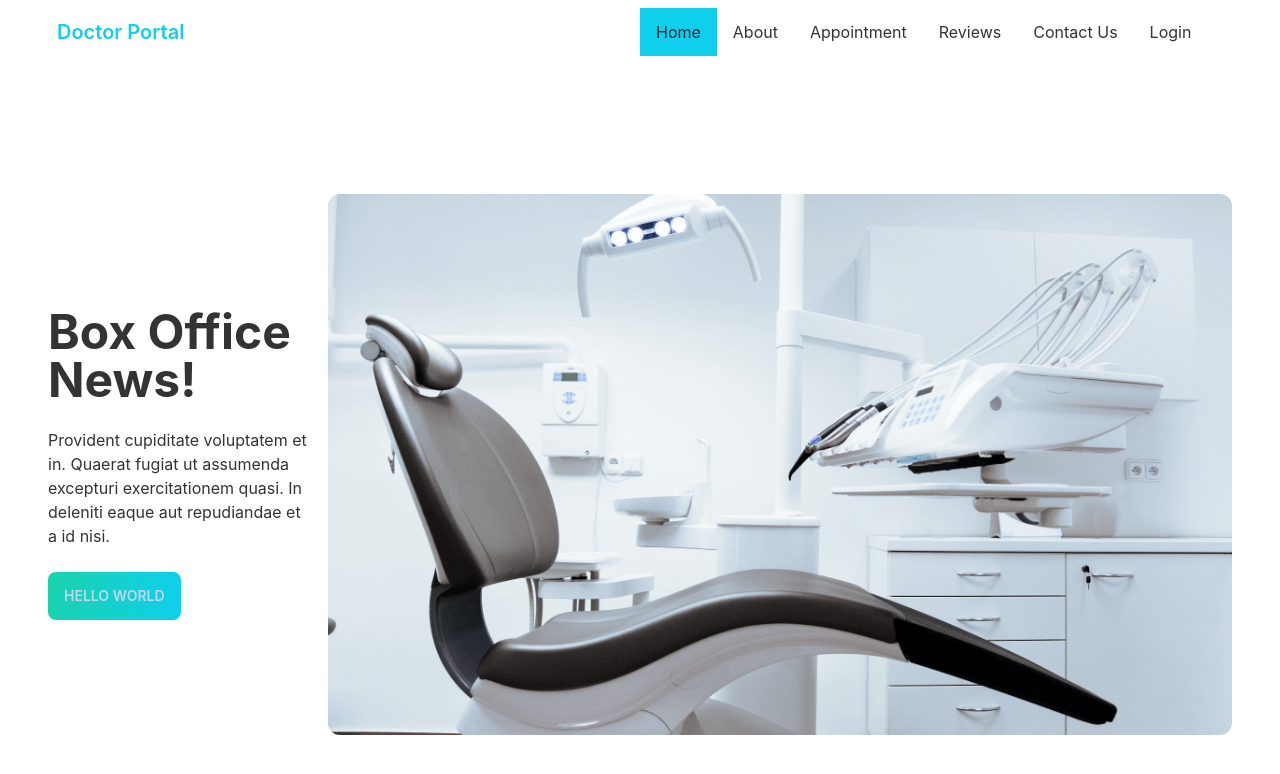
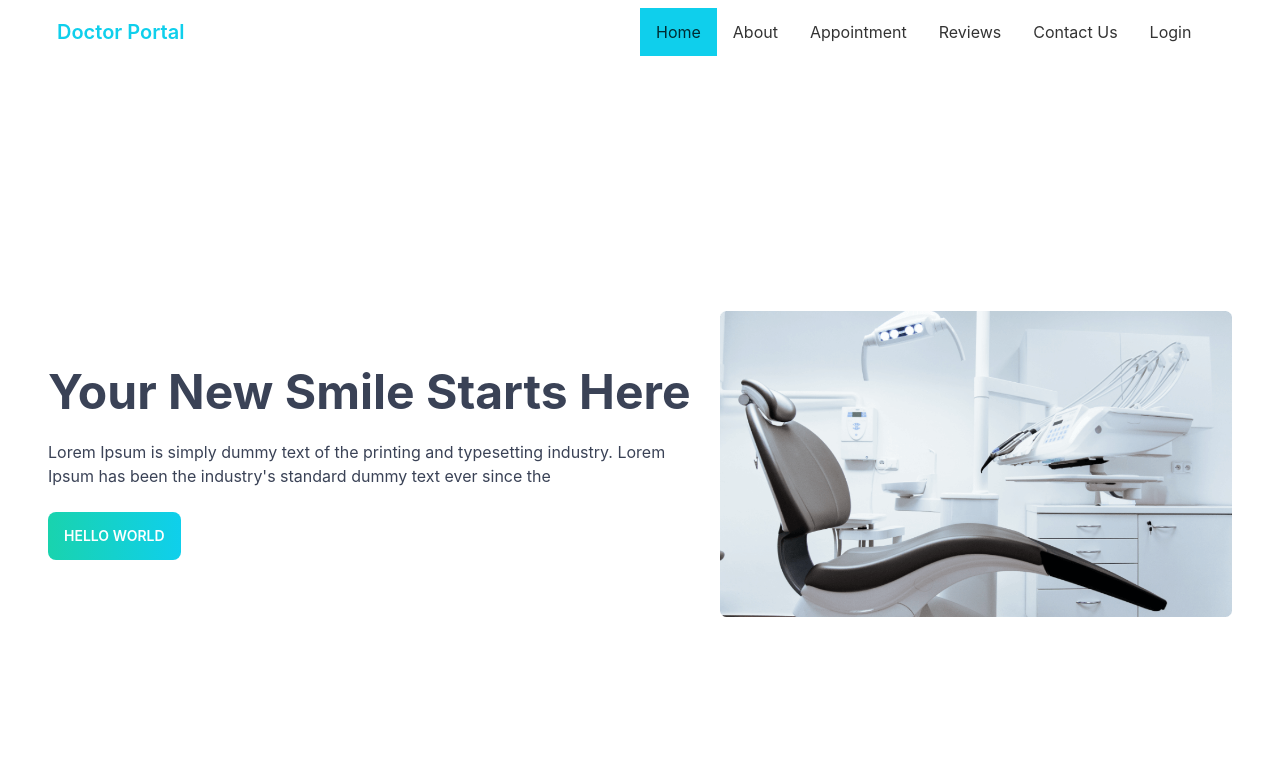
Before and after one commit to mallick-portfolio/doctor-portal, a React (Create React App) app: page / in a window 1280 px wide. Shown: the top 774 px of the page. Built offline with nearby package versions, Linux system fonts and the light colour scheme.

Commit message:
added banner

```diff
--- a/src/Pages/HomePage/Banner.jsx
+++ b/src/Pages/HomePage/Banner.jsx
@@ -6,13 +6,13 @@ const Banner = () => {
   return (
     <div class="hero min-h-screen">
       <div class="hero-content flex-col lg:flex-row-reverse">
-        <img src={chair} alt="doctor chair" />
+        <img className="max-w-lg" src={chair} alt="doctor chair" />
         <div>
-          <h1 class="text-5xl font-bold">Box Office News!</h1>
-          <p class="py-6">
-            Provident cupiditate voluptatem et in. Quaerat fugiat ut assumenda
-            excepturi exercitationem quasi. In deleniti eaque aut repudiandae et
-            a id nisi.
+          <h1 class="text-5xl font-bold text-neutral">Your New Smile Starts Here</h1>
+          <p class="py-6 text-neutral">
+            Lorem Ipsum is simply dummy text of the printing and typesetting
+            industry. Lorem Ipsum has been the industry's standard dummy text
+            ever since the
           </p>
           <CommonBtn>hello world</CommonBtn>
         </div>
--- a/src/Pages/HomePage/Navbar.jsx
+++ b/src/Pages/HomePage/Navbar.jsx
@@ -25,7 +25,7 @@ const Navbar = () => {
     </>
   );
   return (
-    <nav className="navbar bg-base-100">
+    <nav className="navbar bg-base-100 sticky top-0 z-50">
       <div className="navbar-start">
         <div className="dropdown">
           <label tabIndex="0" className="btn btn-ghost lg:hidden">
--- a/src/Pages/Shared/CommonBtn.jsx
+++ b/src/Pages/Shared/CommonBtn.jsx
@@ -2,7 +2,7 @@ import React from 'react'
 
 const CommonBtn = ({children}) => {
   return (
-    <button class="btn bg-gradient-to-r from-secondary to-primary border-0">{children}</button>
+    <button class="btn bg-gradient-to-r text-white from-secondary to-primary border-0">{children}</button>
   )
 }
 
--- a/tailwind.config.js
+++ b/tailwind.config.js
@@ -7,7 +7,7 @@ module.exports = {
           primary: "#0FCFEC",
           secondary: "#19D3AE",
           accent: "#3A4256",
-          neutral: "#3d4451",
+          neutral: "#3A4256",
           "base-100": "#ffffff",
         },
       },
```
